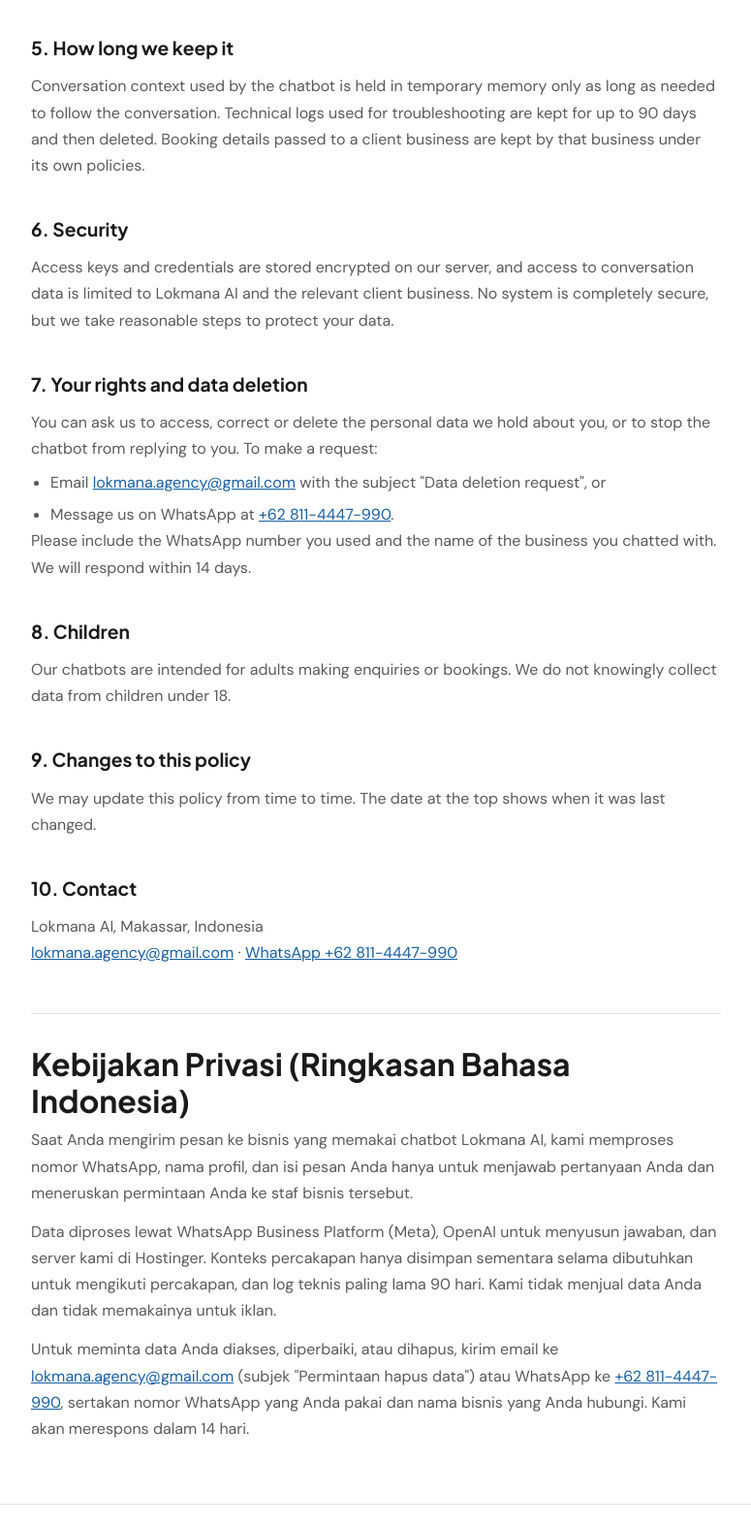
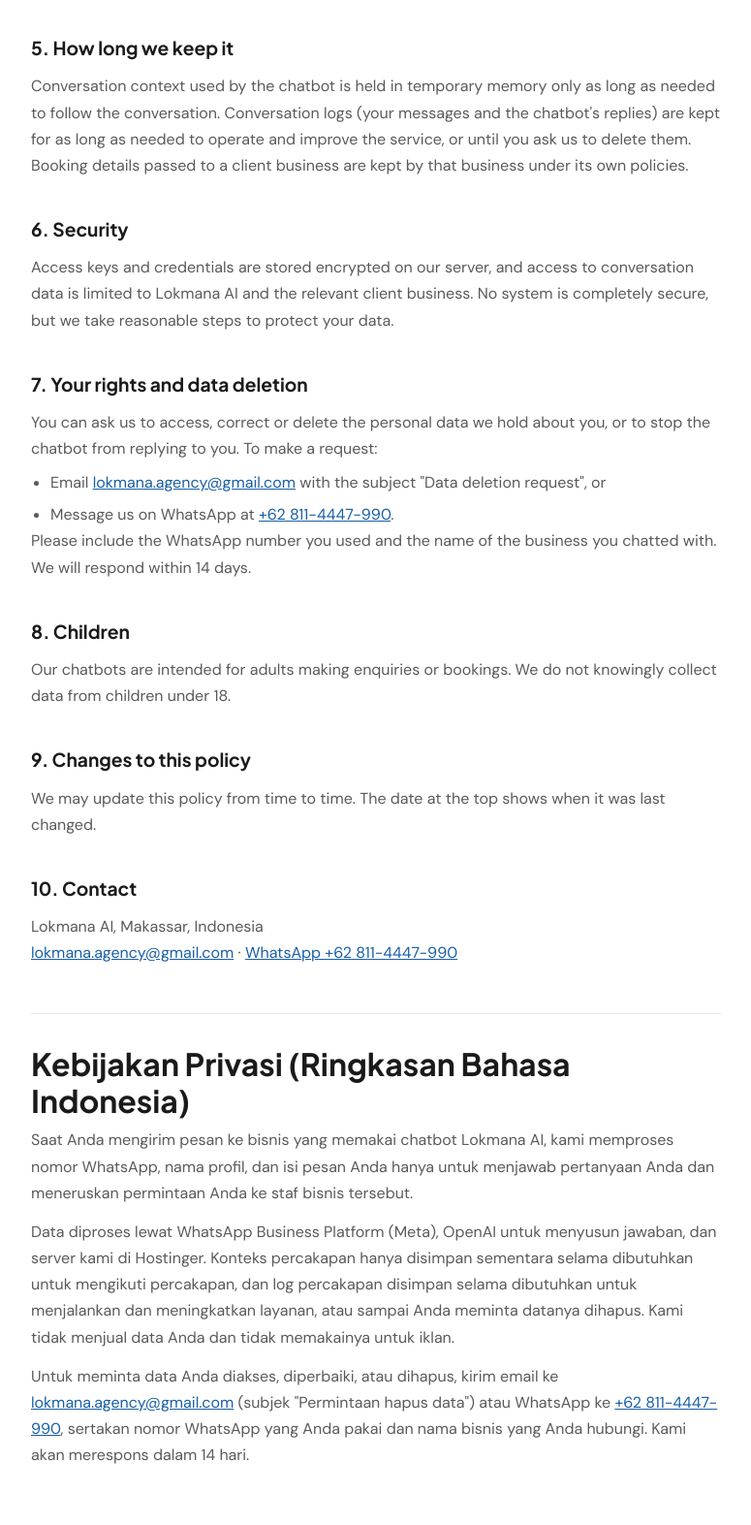
Before and after one commit to lokmana-ai/lokmana-ai.github.io, a plain HTML site: page privacy.html in a window 1280 px wide. Shown: the part 1573-3146 px from the top of the page at 97% size, without its empty margins (252-1027 px from the left). Drawn offline with Linux system fonts and the light colour scheme.

Commit message:
Privacy policy: keep conversation logs until no longer needed or deletion requested
Co-Authored-By: Claude Opus 5.5 <noreply@anthropic.com>
Claude-Session: https://claude.ai/code/session_013aMKSseyp7vHS98X4Tk57R

```diff
--- a/privacy.html
+++ b/privacy.html
@@ -84,7 +84,7 @@
       <p>Some of these providers store data outside Indonesia, for example in the United States, the European Union or Asia.</p>
 
       <h2>5. How long we keep it</h2>
-      <p>Conversation context used by the chatbot is held in temporary memory only as long as needed to follow the conversation. Technical logs used for troubleshooting are kept for up to 90 days and then deleted. Booking details passed to a client business are kept by that business under its own policies.</p>
+      <p>Conversation context used by the chatbot is held in temporary memory only as long as needed to follow the conversation. Conversation logs (your messages and the chatbot's replies) are kept for as long as needed to operate and improve the service, or until you ask us to delete them. Booking details passed to a client business are kept by that business under its own policies.</p>
 
       <h2>6. Security</h2>
       <p>Access keys and credentials are stored encrypted on our server, and access to conversation data is limited to Lokmana AI and the relevant client business. No system is completely secure, but we take reasonable steps to protect your data.</p>
@@ -110,7 +110,7 @@
       <div class="lang" lang="id">
         <h1>Kebijakan Privasi (Ringkasan Bahasa Indonesia)</h1>
         <p>Saat Anda mengirim pesan ke bisnis yang memakai chatbot Lokmana AI, kami memproses nomor WhatsApp, nama profil, dan isi pesan Anda hanya untuk menjawab pertanyaan Anda dan meneruskan permintaan Anda ke staf bisnis tersebut.</p>
-        <p>Data diproses lewat WhatsApp Business Platform (Meta), OpenAI untuk menyusun jawaban, dan server kami di Hostinger. Konteks percakapan hanya disimpan sementara selama dibutuhkan untuk mengikuti percakapan, dan log teknis paling lama 90 hari. Kami tidak menjual data Anda dan tidak memakainya untuk iklan.</p>
+        <p>Data diproses lewat WhatsApp Business Platform (Meta), OpenAI untuk menyusun jawaban, dan server kami di Hostinger. Konteks percakapan hanya disimpan sementara selama dibutuhkan untuk mengikuti percakapan, dan log percakapan disimpan selama dibutuhkan untuk menjalankan dan meningkatkan layanan, atau sampai Anda meminta datanya dihapus. Kami tidak menjual data Anda dan tidak memakainya untuk iklan.</p>
         <p>Untuk meminta data Anda diakses, diperbaiki, atau dihapus, kirim email ke <a href="mailto:lokmana.agency@gmail.com">lokmana.agency@gmail.com</a> (subjek "Permintaan hapus data") atau WhatsApp ke <a href="https://wa.me/628114447990">+62 811-4447-990</a>, sertakan nomor WhatsApp yang Anda pakai dan nama bisnis yang Anda hubungi. Kami akan merespons dalam 14 hari.</p>
       </div>
     </div>
```
